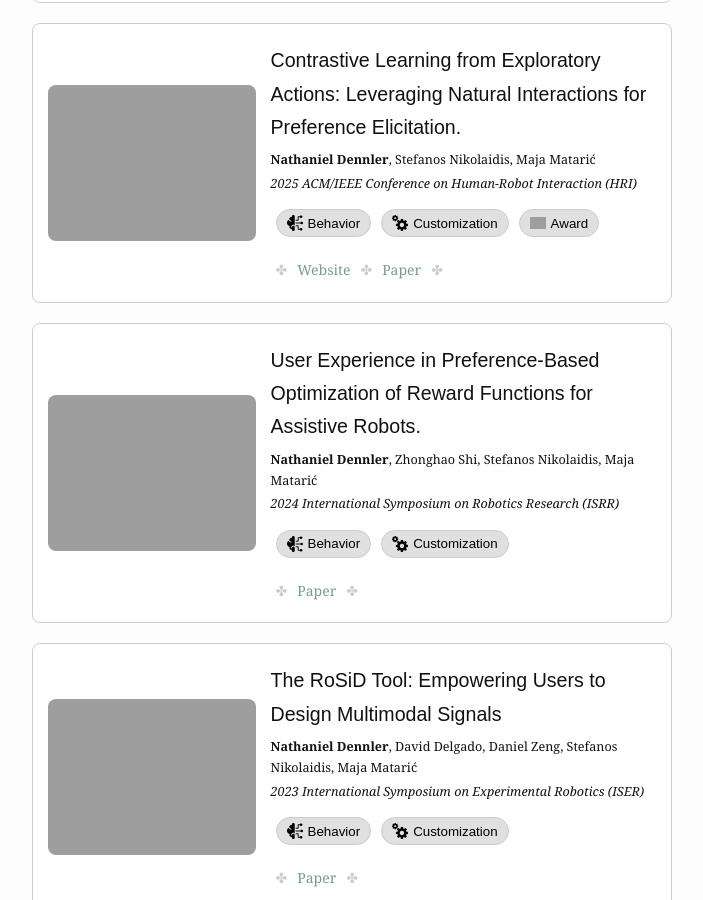
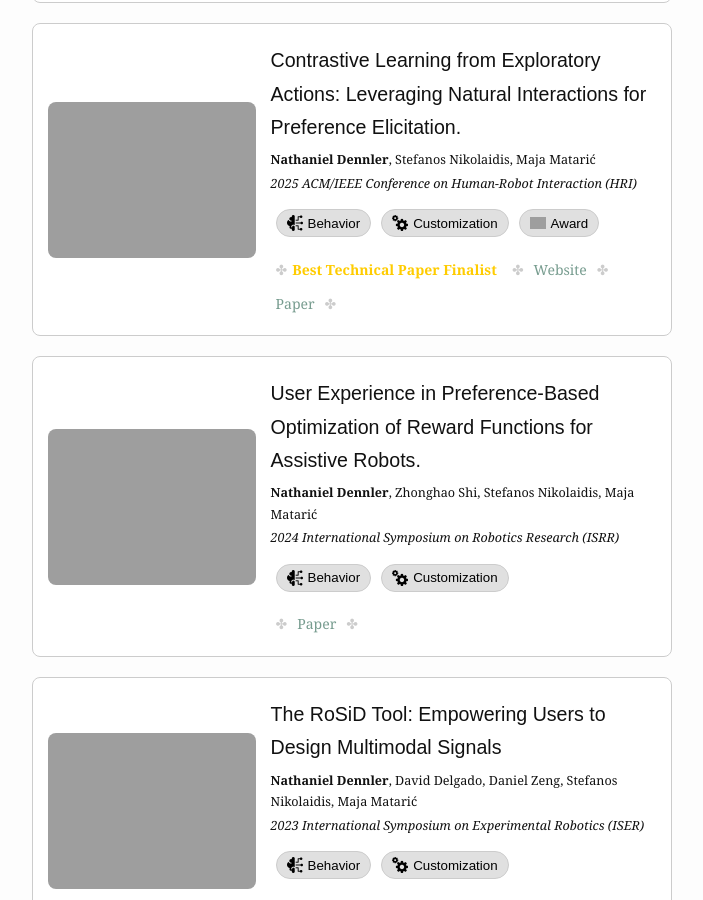
Before and after one commit to ndennler/ndennler.github.io, a Jekyll site: the page built from research.md, in a window 1280 px wide and 900 px high, scrolled down 1238 px. Shown: the whole window, without its empty margins (288-991 px from the left). Built offline with Jekyll 4.4.1, drawn with Linux system fonts in a browser that asks for light colours; grey boxes are pictures that could not be loaded.

Commit message:
Update research.md

```diff
--- a/research.md
+++ b/research.md
@@ -44,6 +44,7 @@ items:
       authors: <b>Nathaniel Dennler</b>, Stefanos Nikolaidis, Maja Matarić
       conference: 2025 ACM/IEEE Conference on Human-Robot Interaction (HRI)
       tags: Behavior,Customization,Award
+      award: Best Technical Paper Finalist
       website: https://interaction-lab.github.io/CLEA/
       paper: https://interaction-lab.github.io/CLEA/static/pdfs/CLEA.pdf
 
```
